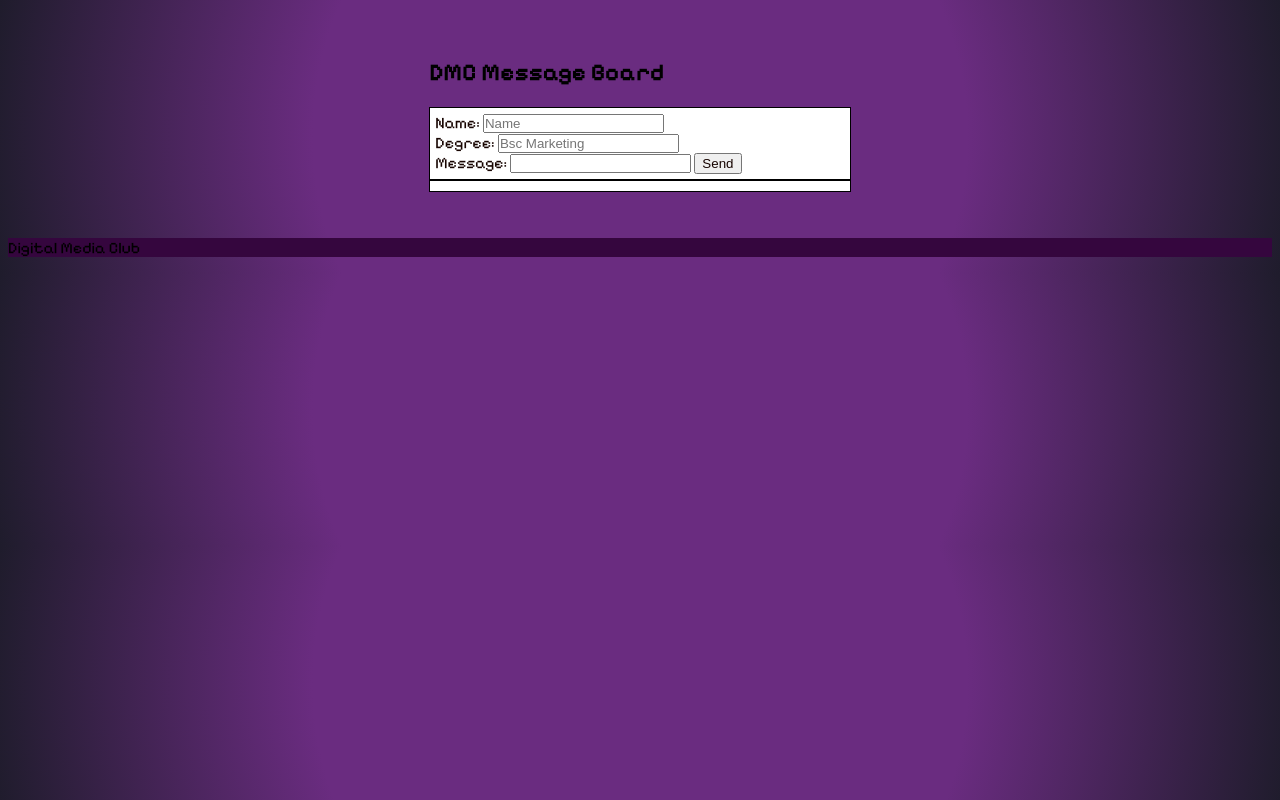
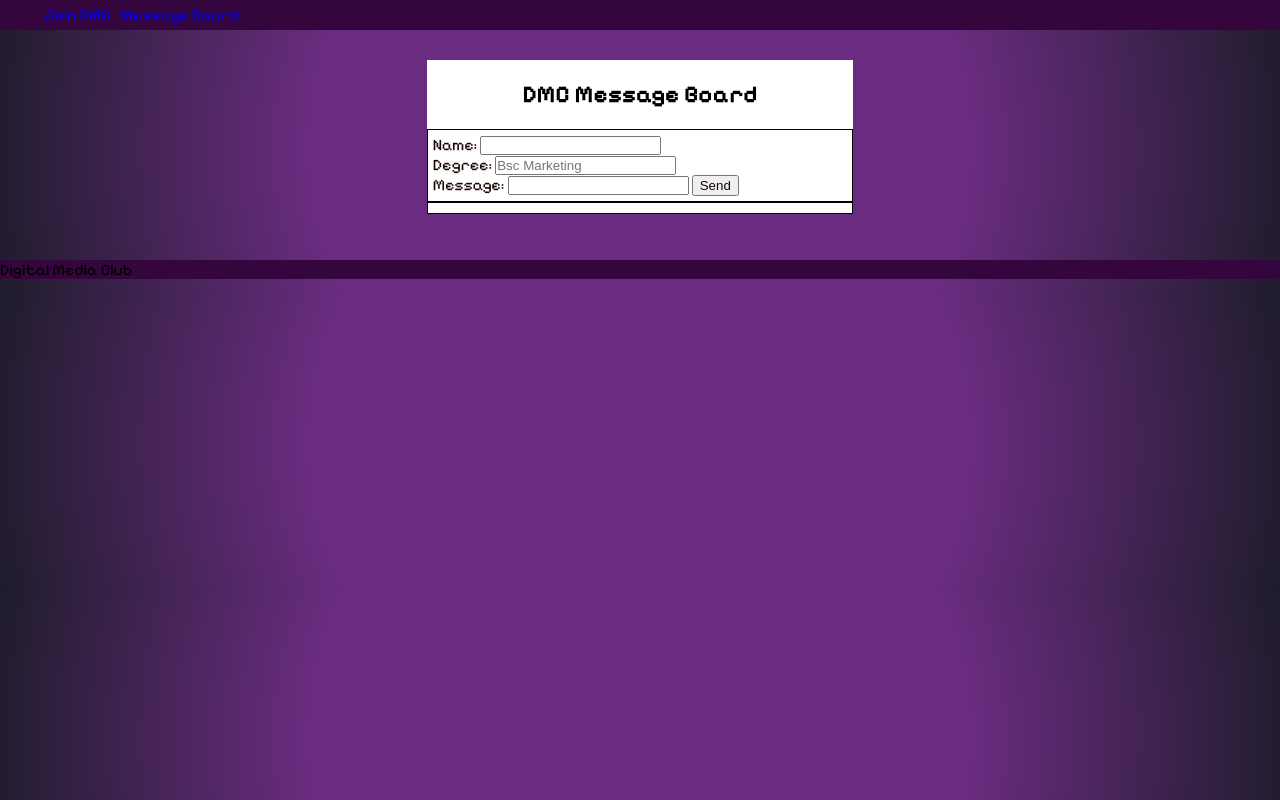
Before and after one commit to lunarafia/dmc-board, a website with bundled scripts: page index.html in a window 1280 px wide. Built offline with nearby package versions, Linux system fonts and the light colour scheme; no server answers.

Commit message:
Add favicon assets and header/nav styles
Add favicon images, site.webmanifest and about.txt (credits) and wire them into index.html. Introduce a top navigation bar and adjust page structure (rename header to header-main, move footer container), tighten form input maxlengths, and add corresponding CSS for nav, header and footer styling. Also add README notes with TODOs and minor markup/whitespace cleanups to improve branding and layout.

```diff
--- /dev/null
+++ b/favicon/about.txt
@@ -0,0 +1,6 @@
+This favicon was generated using the following graphics from Twitter Twemoji:
+
+- Graphics Title: 1f4e7.svg
+- Graphics Author: Copyright 2020 Twitter, Inc and other contributors (https://github.com/twitter/twemoji)
+- Graphics Source: https://github.com/twitter/twemoji/blob/v14.0.2/assets/svg/1f4e7.svg
+- Graphics License: CC-BY 4.0 (https://creativecommons.org/licenses/by/4.0/)
--- a/index.html
+++ b/index.html
@@ -11,11 +11,25 @@
         <link rel="preconnect" href="https://fonts.gstatic.com" crossorigin>
         <link href="https://fonts.googleapis.com/css2?family=Pixelify+Sans:wght@400..700&display=swap" rel="stylesheet">
 
+        <link rel="apple-touch-icon" sizes="180x180" href="favicon/apple-touch-icon.png">
+        <link rel="icon" type="image/png" sizes="32x32" href="favicon/favicon-32x32.png">
+        <link rel="icon" type="image/png" sizes="16x16" href="favicon/favicon-16x16.png">
+        <link rel="manifest" href="favicon/site.webmanifest">
+
     </head>
 
     <body>
+        <div class="nav-parent">
+            <nav>
+                <ul class="nav-ele">
+                    <li><a href="https://linktr.ee/uwidmc">Join DMC</a></li>
+                    <li><a href="index.html">Message Board</a></li>
+                </ul>
+            </nav>
+        </div>
+
         <div class="container-main">
-            <div id="header"><h2>DMC Message Board</h2></div>
+            <div class="header-main"><h2>DMC Message Board</h2></div>
             <div id="compose" class="box">
                 <form method="post" id="messageForm">
 
@@ -23,12 +37,12 @@
 
                         <div class="name-section">
                             <label for="name">Name:</label>
-                            <input type="text" name="name" id="senderName" maxlength="100" placeholder="Name">
+                            <input type="text" name="name" id="senderName" maxlength="50">
                         </div>
 
                         <div class="degree-section">
                             <label for="degree">Degree:</label>
-                            <input type="text" name="degree" id="senderDegree" maxlength="250" placeholder="Bsc Marketing">
+                            <input type="text" name="degree" id="senderDegree" maxlength="50" placeholder="Bsc Marketing">
                         </div>
                     </div>
 
@@ -44,14 +58,12 @@
             <div id="messageList" class="box"></div>
 
             </div>
-        </div>
-        <div id="footer">
+            <div id="footer">
                 <div id="footer-content">
                     <p>Digital Media Club</p>
-                </div>
+            </div>
         </div>
-
+        </div>
         <script type="module" src="app.js"></script>
-
     </body>
 </html>
--- a/style.css
+++ b/style.css
@@ -6,6 +6,54 @@ body {
         rgba(31, 28, 44, 1) 100%
         );
     font-family: "Pixelify Sans", sans-serif;
+    margin: 0px;
+}
+
+footer > p {
+    margin: 0px;
+}
+
+nav {
+    background-color: #35063e;
+    height: 30px;
+    padding: 0px;
+    margin-top: 0px;
+    position: relative;
+    z-index: 9999;
+    padding-left: 5px;
+}
+
+nav > ul {
+    padding-top: 5px;
+    color: white;
+}
+
+ul {
+    display: flex;
+    text-decoration: none;
+    list-style: none;
+    gap: 10px;
+    margin: 0;
+}
+
+ul li a {
+    text-decoration: none;
+    list-style: none;
+}
+
+ul li:visited {
+    text-decoration: none;
+    list-style: none;
+}
+
+ul li a:visited {
+    text-decoration: none;
+    list-style: none;
+}
+
+.header-main {
+    background-color: white;
+    text-align: center;
 }
 
 .container-main {
@@ -47,6 +95,10 @@ input[type=text] {
     fill: none;
 }
 
+.msg-header {
+    background-color: lightgrey;
+}
+
 #footer {
     background-color: #35063e;
     height: auto;
```
Also changed, not shown: README.md, favicon/android-chrome-192x192.png (added), favicon/android-chrome-512x512.png (added), favicon/apple-touch-icon.png (added), favicon/favicon-16x16.png (added), favicon/favicon-32x32.png (added), favicon/favicon.ico (added), favicon/site.webmanifest (added).
